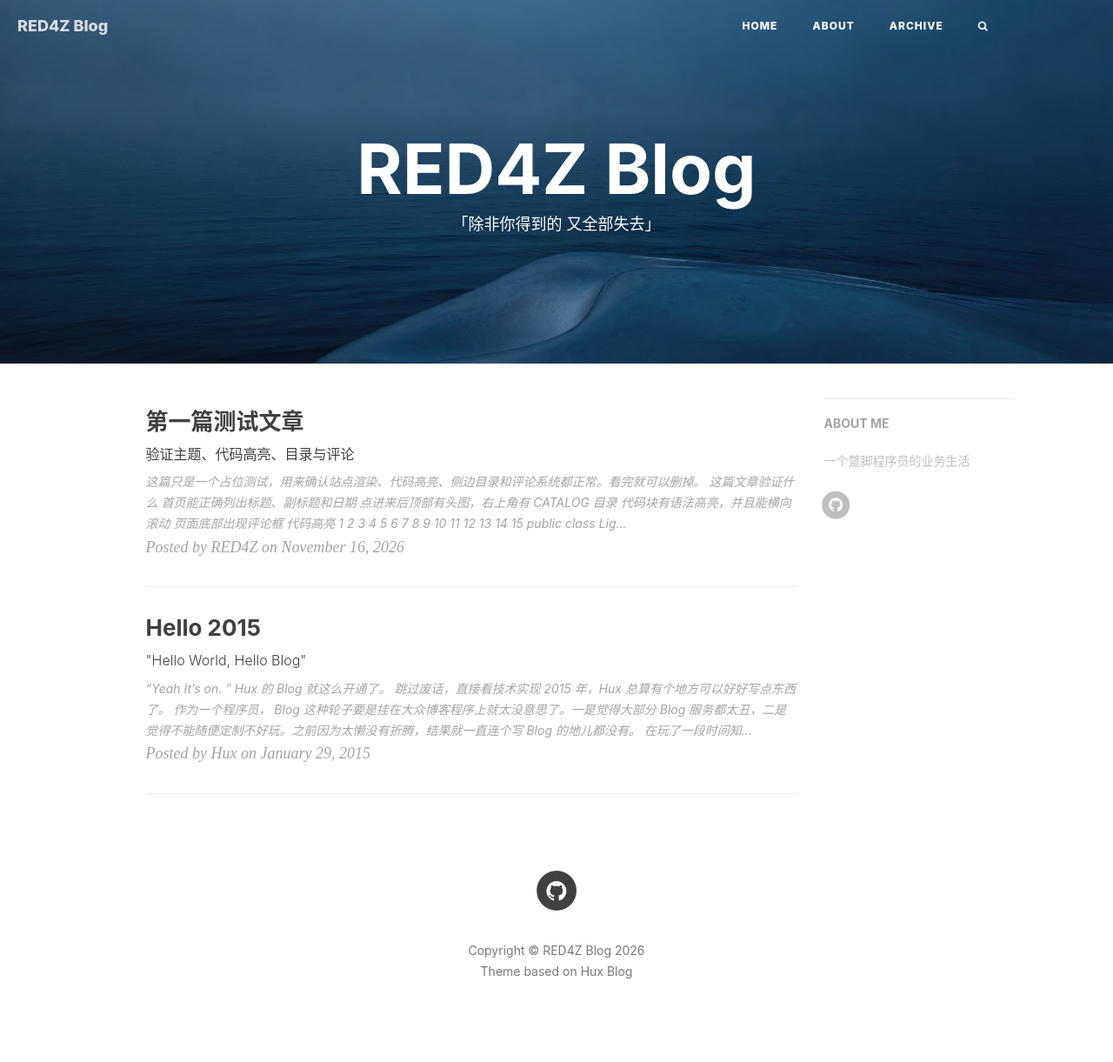
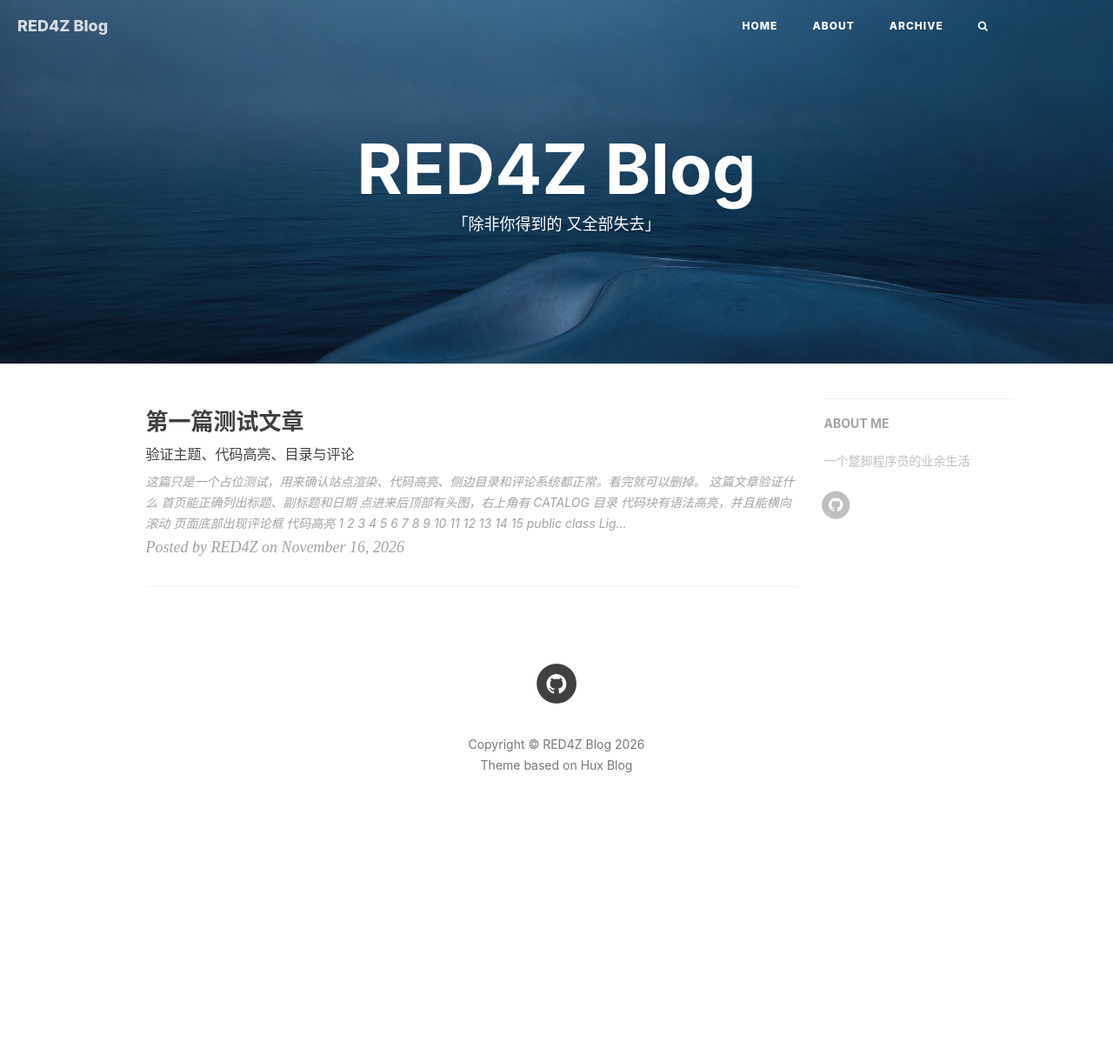
Before and after one commit to RED4Z/RED4Z.github.io, a Jekyll site: the page built from index.html, in a window 1280 px wide. Shown: the whole page at 87% size. Built offline with Jekyll 4.4.1, drawn with Linux system fonts in a browser that asks for light colours; nearby versions of some CDN libraries; the list of posts is cut into pages by our own code; comment, search, counter and statistics services are not loaded; after the commit the page ends 983 px from its top, so only the background shows below that; part of the change alters nothing that is shown.

Commit message:
delete hux md file

```diff
--- a/_config.yml
+++ b/_config.yml
@@ -1,6 +1,6 @@
 # Site settings
 title: RED4Z Blog
-SEOTitle: RED4Z 的博客 | Android 系统开发 | 程序员的业余生活
+SEOTitle: RED4Z 的博客 | 一个蹩脚程序员的业余生活
 header-img: img/home-bg.jpg
 email: redyoo@163.com
 description: "记录 Android Life"
@@ -70,5 +70,5 @@ netease_comment: false
 
 # Sidebar settings
 sidebar: true
-sidebar-about-description: "一个蹩脚程序员的业务生活"
+sidebar-about-description: "一个蹩脚程序员的业余生活"
 #sidebar-avatar: https://github.com/RED4Z.png
--- a/_posts/hidden/2014-01-29-hello-2015.markdown
+++ /dev/null
@@ -1,74 +0,0 @@
----
-layout:     post
-title:      "Hello 2015"
-subtitle:   " \"Hello World, Hello Blog\""
-date:       2015-01-29 12:00:00
-author:     "Hux"
-header-img: "img/post-bg-2015.jpg"
-catalog: true
-tags:
-    - Meta
----
-
-> “Yeah It's on. ”
-
-
-Hux 的 Blog 就这么开通了。
-
-[跳过废话，直接看技术实现 ](#build)
-
-2015 年，Hux 总算有个地方可以好好写点东西了。
-
-
-作为一个程序员， Blog 这种轮子要是挂在大众博客程序上就太没意思了。一是觉得大部分 Blog 服务都太丑，二是觉得不能随便定制不好玩。之前因为太懒没有折腾，结果就一直连个写 Blog 的地儿都没有。
-
-在玩了一段时间知乎之后，答题的快感又激起了我开博客的冲动。之前的[个人网站](https://huxpro.github.io/portfolio)是作品集形式的（现在集成进来了），并不适合用来写博文，一不做二不休，花一天搞一个吧！
-
-
-<p id = "build"></p>
-
-## 正文
-
-接下来说说搭建这个博客的技术细节。
-
-正好之前就有关注过 [GitHub Pages](https://pages.github.com/) + [Jekyll](http://jekyllrb.com/) 快速 Building Blog 的技术方案，非常轻松时尚。
-
-其优点非常明显：
-
-* **Markdown** 带来的优雅写作体验
-* 非常熟悉的 Git workflow ，**Git Commit 即 Blog Post**
-* 利用 GitHub Pages 的域名和免费无限空间，不用自己折腾主机
-	* 如果需要自定义域名，也只需要简单改改 DNS 加个 CNAME 就好了
-* Jekyll 的自定制非常容易，基本就是个模版引擎
-
-
-本来觉得最大的缺点可能是 GitHub 在国内访问起来太慢，所以第二天一起床就到 GitCafe(Chinese GitHub Copy，现在被 Coding 收购了) 迁移了一个[镜像](http://huxpro.coding.me)出来，结果还是巨慢。
-
-哥哥可是个前端好嘛！ 果断开 Chrome DevTool 查了下网络请求，原来是 **pending 在了 Google Fonts** 上，页面渲染一直被阻塞到请求超时为止，难怪这么慢。
-忍痛割爱，只好把 Web Fonts 去了（反正超时看到的也只能是 fallback ），果然一下就正常了，而且 GitHub 和 GitCafe 对比并没有感受到明显的速度差异，虽然 github 的 ping 值明显要高一些，达到了 300ms，于是用 DNSPOD 优化了一下速度。
-
-
----
-
-配置的过程中也没遇到什么坑，基本就是 Git 的流程，相当顺手
-
-大的 Jekyll 主题上直接 fork 了 Clean Blog（这个主题也相当有名，就不多赘述了。唯一的缺点大概就是没有标签支持，于是我给它补上了。）
-
-本地调试环境需要 `gem install jekyll`，结果 rubygem 的源居然被墙了……后来手动改成了我大淘宝的镜像源才成功
-
-Theme 的 CSS 是基于 Bootstrap 定制的，看得不爽的地方直接在 Less 里改就好了（平时更习惯 SCSS 些），**不过其实我一直觉得 Bootstrap 在移动端的体验做得相当一般，比我在淘宝参与的团队 CSS 框架差多了……**所以为了体验，也补了不少 CSS 进去
-
-最后就进入了耗时反而最长的**做图、写字**阶段，也算是进入了**写博客**的正轨，因为是类似 Hack Day 的方式去搭这个站的，所以折腾折腾着大半夜就过去了。
-
-第二天考虑中文字体的渲染，fork 了 [Type is Beautiful](http://www.typeisbeautiful.com/) 的 `font` CSS，调整了字号，适配了 Win 的渣渲染，中英文混排效果好多了。
-
-
-## 后记
-
-回顾这个博客的诞生，纯粹是出于个人兴趣。在知乎相关问题上回答并获得一定的 star 后，我决定把这个博客主题当作一个小小的开源项目来维护。
-
-在经历 v1.0 - v1.5 的蜕变后，这个博客主题愈发完整，不但增加了诸多 UI 层的优化（opinionated）；在代码层面，更加丰富的配置项也使得这个主题拥有了更好的灵活性与可拓展性。而作为一个开源项目，我也积极的为其完善文档与解决 issue。
-
-如果你恰好逛到了这里，希望你也能喜欢这个博客主题。
-
-—— Hux 后记于 2015.10
```
